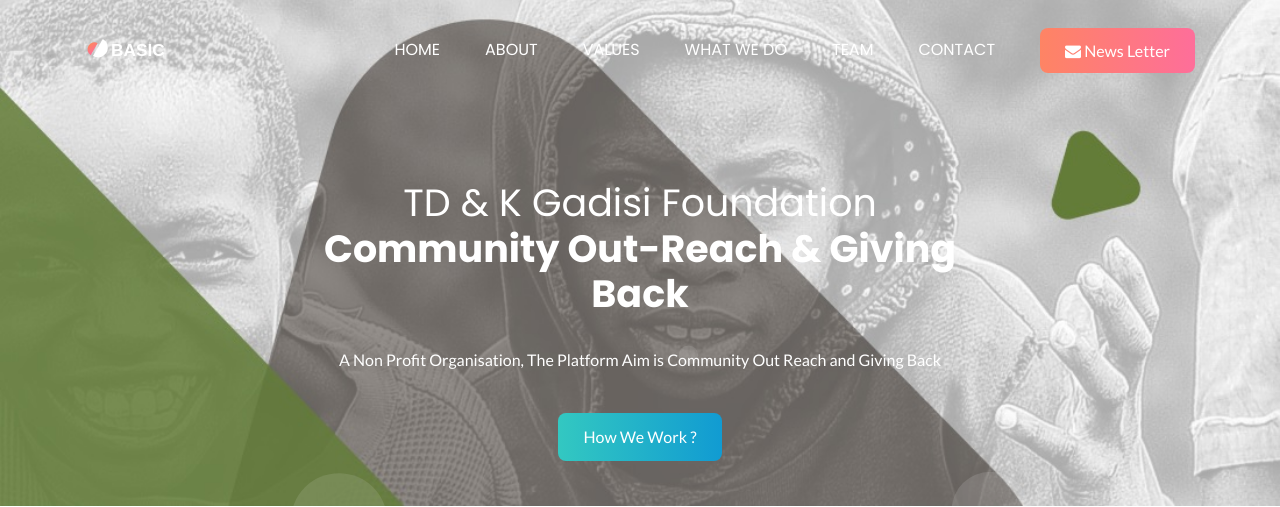
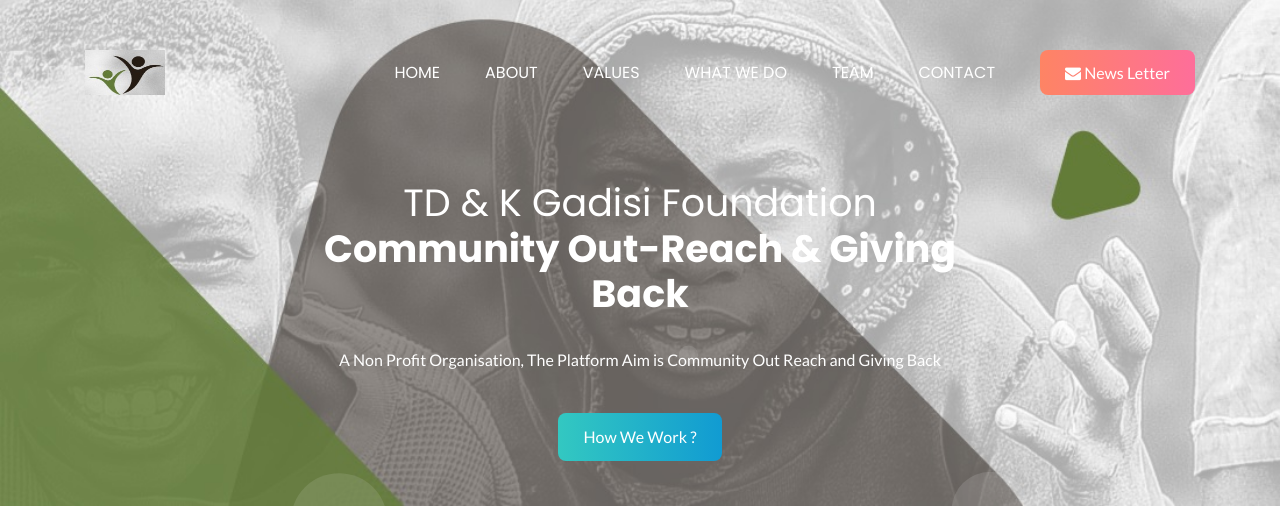
Before and after one commit to Gadisi/website, a Flask app: page / in a window 1280 px wide. Shown: the top 507 px of the page. Run offline with Flask 3, Linux system fonts and the light colour scheme; parts of the project's set-up code (start-up, migrations or seed data) failed here and were passed over; some libraries are stand-ins or nearby versions; some web fonts are replaced.

Commit message:
fixed template links

```diff
--- a/templates/index.html
+++ b/templates/index.html
@@ -5,11 +5,11 @@
     <meta charset="utf-8">
 
     <!--====== Title ======-->
-    <title>TD & K Gadisi Foundation</title>
+    <title>TD & K Gadisi Foundation - Community OutReach Program</title>
     <meta name="description" content="">
     <meta name="viewport" content="width=device-width, initial-scale=1">
 
-    <link rel="shortcut icon" href="{{ url_for('static', filename='images/favicon.png') }}" type="image/png">
+    <link rel="shortcut icon" href="{{ url_for('static', filename='images/logo.ico') }}" type="image/ico">
     <link rel="stylesheet" href="{{ url_for('static', filename='css/animate.css') }}">
     <link rel="stylesheet" href="{{ url_for('static', filename='css/magnific-popup.css') }}">
     <link rel="stylesheet" href="{{ url_for('static', filename='css/slick.css') }}">
@@ -52,8 +52,8 @@
                 <div class="row">
                     <div class="col-lg-12">
                         <nav class="navbar navbar-expand-lg">
-                            <a class="navbar-brand" href="{{ url_for('home.get_home') }}">
-                                <img src="{{ url_for('static', filename='images/logo.jpg') }}" width="80" height="50" alt="TDK Foundation">
+                            <a class="navbar" href="{{ url_for('home.get_home') }}">
+                                <img src="{{ url_for('static', filename='images/logo.jpg') }}" width="80" height="45" alt="TDK Foundation">
                             </a>
                             <button class="navbar-toggler" type="button" data-toggle="collapse" data-target="#navbarSupportedContent" aria-controls="navbarSupportedContent" aria-expanded="false" aria-label="Toggle navigation">
                                 <span class="toggler-icon"></span>
@@ -88,6 +88,7 @@
                                 <a class="main-btn" data-scroll-nav="0" href="#newsletter"><i class="fa fa-envelope"> </i> News Letter</a>
                             </div>
                         </nav> <!-- navbar -->
+
                     </div>
                 </div> <!-- row -->
             </div> <!-- container -->
@@ -395,7 +396,7 @@
                         <div class="footer-about mt-50 wow fadeIn" data-wow-duration="1s" data-wow-delay="0.2s">
 
                             <a class="navbar-brand" href="{{ url_for('home.get_home') }}">
-                                <img src="{{ url_for('static', filename='images/logo.jpg') }}" alt="logo" width="80" height="50">
+                                <img src="{{ url_for('static', filename='images/logo.jpg') }}" alt="logo" width="80" height="45">
                             </a>
                             <h3 class="title text-white">TD & K GADISI FOUNDATION</h3>
                             <p class="text">we are committed to helping the community</p>
```
